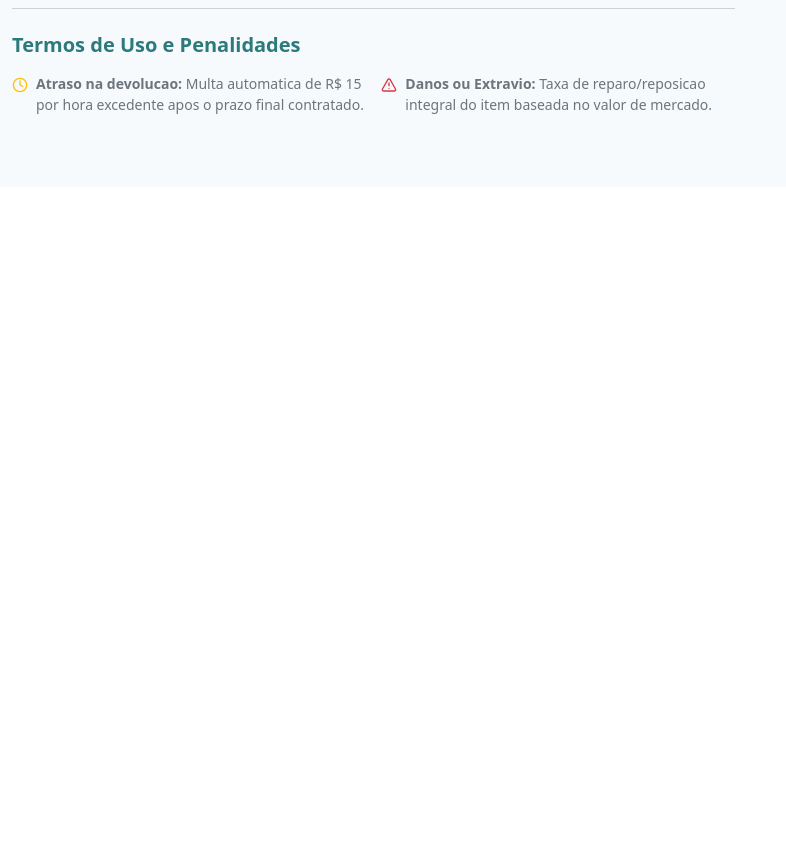
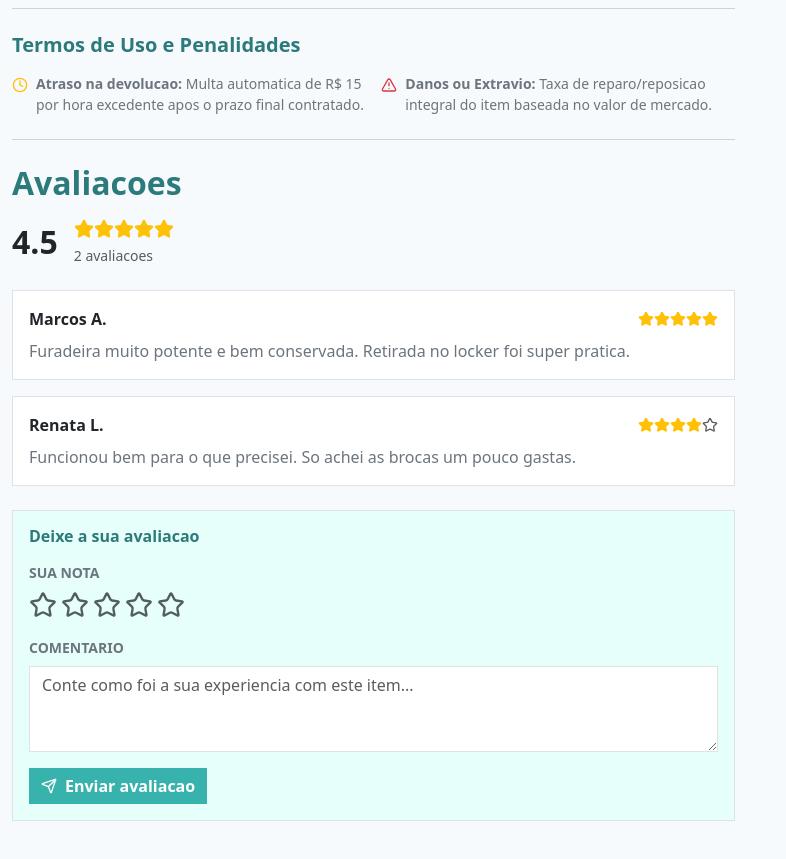
Before and after one commit to Moralisjohnson/umbrella-team, a React (Vite) app: page /detalhes/1 in a window 1280 px wide. Shown: the part 1040-1899 px from the top of the page, without its empty margins (0-786 px from the left). Before the commit the page ends 1227 px from the top, so only its background shows below. Built offline with nearby package versions, Linux system fonts and the light colour scheme.

Commit message:
Adiciona sistema de avaliacoes nos itens
- src/components/Avaliacoes.jsx: lista de avaliacoes + formulario para adicionar (mock)
- Campo avaliacoesLista (autor, nota, comentario) por item em data/itens.js
- DetalhesAgendamento renderiza as avaliacoes do item

```diff
--- /dev/null
+++ b/src/components/Avaliacoes.jsx
@@ -0,0 +1,162 @@
+import React, { useState } from "react";
+import { Star, Send } from "lucide-react";
+
+// Renderiza N estrelas; as primeiras `nota` ficam preenchidas (text-warning).
+const Estrelas = ({ nota, size = 16 }) => (
+  <span className="text-warning d-inline-flex align-items-center">
+    {[1, 2, 3, 4, 5].map((n) => (
+      <Star
+        key={n}
+        size={size}
+        fill={n <= nota ? "currentColor" : "none"}
+        className={n <= nota ? "text-warning" : "text-muted"}
+      />
+    ))}
+  </span>
+);
+
+const Avaliacoes = ({ avaliacoes }) => {
+  const lista = avaliacoes || [];
+
+  // Estado local para permitir adicionar avaliacoes direto na tela (mock).
+  const [itens, setItens] = useState(lista);
+  const [nota, setNota] = useState(0);
+  const [comentario, setComentario] = useState("");
+  const [tentouEnviar, setTentouEnviar] = useState(false);
+
+  // Nota media com uma casa decimal (0,0 quando nao ha avaliacoes).
+  const total = itens.length;
+  const media =
+    total > 0
+      ? (itens.reduce((soma, av) => soma + (av.nota || 0), 0) / total).toFixed(1)
+      : "0.0";
+  const mediaArredondada = Math.round(Number(media));
+
+  const notaInvalida = tentouEnviar && nota <= 0;
+  const comentarioInvalido = tentouEnviar && comentario.trim() === "";
+
+  const handleSubmit = (e) => {
+    e.preventDefault();
+    setTentouEnviar(true);
+
+    if (nota <= 0 || comentario.trim() === "") {
+      return;
+    }
+
+    // TODO: enviar a avaliacao ao backend; por enquanto so atualiza o estado local.
+    setItens((anteriores) => [
+      ...anteriores,
+      { autor: "Você", nota, comentario: comentario.trim() },
+    ]);
+
+    // Limpa o formulario apos adicionar.
+    setNota(0);
+    setComentario("");
+    setTentouEnviar(false);
+  };
+
+  return (
+    <div className="mb-4">
+      {/* CABECALHO + NOTA MEDIA */}
+      <h2 className="text-aqua fw-bold mb-3">Avaliacoes</h2>
+
+      <div className="d-flex align-items-center gap-3 flex-wrap mb-4">
+        <span className="fs-2 fw-bold text-dark">{media}</span>
+        <div>
+          <Estrelas nota={mediaArredondada} size={20} />
+          <div className="text-muted small">
+            {total} {total === 1 ? "avaliacao" : "avaliacoes"}
+          </div>
+        </div>
+      </div>
+
+      {/* LISTA DE AVALIACOES */}
+      {itens.length === 0 ? (
+        <p className="text-secondary">Ainda nao ha avaliacoes para este item.</p>
+      ) : (
+        <div className="d-flex flex-column gap-3 mb-4">
+          {itens.map((av, index) => (
+            <div key={index} className="border rounded-0 bg-white p-3">
+              <div className="d-flex justify-content-between align-items-center mb-2 flex-wrap gap-2">
+                <span className="fw-bold text-dark">{av.autor}</span>
+                <Estrelas nota={av.nota} />
+              </div>
+              <p className="text-secondary mb-0">{av.comentario}</p>
+            </div>
+          ))}
+        </div>
+      )}
+
+      {/* FORMULARIO PARA ADICIONAR AVALIACAO */}
+      <div className="border rounded-0 bg-aqua-light p-3">
+        <h3 className="h6 text-aqua fw-bold mb-3">Deixe a sua avaliacao</h3>
+
+        <form onSubmit={handleSubmit} noValidate>
+          {/* Seletor de nota por estrelas clicaveis */}
+          <div className="mb-3">
+            <label className="form-label small fw-bold text-secondary d-block">
+              SUA NOTA
+            </label>
+            <div className="d-flex align-items-center gap-1" role="group" aria-label="Selecione a nota">
+              {[1, 2, 3, 4, 5].map((n) => (
+                <button
+                  key={n}
+                  type="button"
+                  className="btn btn-link p-0 border-0 d-flex align-items-center"
+                  onClick={() => setNota(n)}
+                  aria-label={`Nota ${n}`}
+                  aria-pressed={nota === n}
+                >
+                  <Star
+                    size={28}
+                    fill={n <= nota ? "currentColor" : "none"}
+                    className={n <= nota ? "text-warning" : "text-muted"}
+                  />
+                </button>
+              ))}
+            </div>
+            {notaInvalida && (
+              <div className="text-danger small mt-1">Selecione uma nota.</div>
+            )}
+          </div>
+
+          {/* Comentario */}
+          <div className="mb-3">
+            <label
+              htmlFor="comentario"
+              className="form-label small fw-bold text-secondary"
+            >
+              COMENTARIO
+            </label>
+            <textarea
+              id="comentario"
+              rows={3}
+              className={`form-control rounded-0 shadow-none ${
+                comentarioInvalido ? "is-invalid" : ""
+              }`}
+              placeholder="Conte como foi a sua experiencia com este item..."
+              value={comentario}
+              onChange={(e) => setComentario(e.target.value)}
+              aria-invalid={comentarioInvalido}
+              aria-describedby={comentarioInvalido ? "comentario-erro" : undefined}
+            />
+            {comentarioInvalido && (
+              <div className="text-danger small mt-1" id="comentario-erro">
+                Escreva um comentario.
+              </div>
+            )}
+          </div>
+
+          <button
+            type="submit"
+            className="btn btn-aqua rounded-0 fw-semibold d-flex align-items-center justify-content-center gap-2"
+          >
+            <Send size={16} /> Enviar avaliacao
+          </button>
+        </form>
+      </div>
+    </div>
+  );
+};
+
+export default Avaliacoes;
--- a/src/data/itens.js
+++ b/src/data/itens.js
@@ -14,6 +14,10 @@ export const ITENS = [
     locker: "B-04",
     descricao:
       "Furadeira de impacto ideal para concreto, madeira e aco. Acompanha maleta de transporte, jogo com 5 brocas multimateriais e chave de mandril. Equipamento revisado e higienizado antes de cada armazenamento.",
+    avaliacoesLista: [
+      { autor: "Marcos A.", nota: 5, comentario: "Furadeira muito potente e bem conservada. Retirada no locker foi super pratica." },
+      { autor: "Renata L.", nota: 4, comentario: "Funcionou bem para o que precisei. So achei as brocas um pouco gastas." },
+    ],
   },
   {
     id: 2,
@@ -28,6 +32,10 @@ export const ITENS = [
     locker: "C-11",
     descricao:
       "Barraca espacosa para 4 pessoas, impermeavel e com montagem rapida. Inclui sobreteto, estacas e bolsa de transporte.",
+    avaliacoesLista: [
+      { autor: "Diego F.", nota: 5, comentario: "Montagem facil e aguentou bem uma noite de chuva. Recomendo!" },
+      { autor: "Carla P.", nota: 4, comentario: "Espacosa e limpa. A bolsa de transporte ja esta um pouco desgastada." },
+    ],
   },
   {
     id: 3,
@@ -42,6 +50,10 @@ export const ITENS = [
     locker: "A-02",
     descricao:
       "Caixa de som potente com bateria de longa duracao, entradas para microfone e luzes de festa integradas.",
+    avaliacoesLista: [
+      { autor: "Bruno H.", nota: 5, comentario: "Som excelente, encheu a festa toda. Bateria durou a noite inteira." },
+      { autor: "Aline R.", nota: 5, comentario: "Facil de usar e muito potente. Locador super atencioso no chat." },
+    ],
   },
   {
     id: 4,
@@ -56,6 +68,10 @@ export const ITENS = [
     locker: "D-07",
     descricao:
       "Lavadora de alta pressao ideal para quintais, calcadas e veiculos. Inclui bicos sortidos e mangueira de 5 metros.",
+    avaliacoesLista: [
+      { autor: "Paulo S.", nota: 4, comentario: "Limpou bem a calcada e o carro. Pressao boa para uso domestico." },
+      { autor: "Tatiane M.", nota: 5, comentario: "Otima! Veio limpa e com todos os bicos. Retirada no locker tranquila." },
+    ],
   },
   {
     id: 5,
@@ -70,6 +86,10 @@ export const ITENS = [
     locker: "A-05",
     descricao:
       "Projetor Full HD com 3000 lumens e entradas HDMI e USB. Otimo para cinema em casa e apresentacoes.",
+    avaliacoesLista: [
+      { autor: "Fernando K.", nota: 5, comentario: "Imagem nitida mesmo com um pouco de luz no ambiente. Adorei o cinema em casa." },
+      { autor: "Luiza C.", nota: 4, comentario: "Bom projetor, so precisei de um cabo HDMI mais longo que nao acompanha." },
+    ],
   },
   {
     id: 6,
@@ -84,6 +104,10 @@ export const ITENS = [
     locker: "C-09",
     descricao:
       "Kit churrasqueira portatil com grelha, pegador e capa de transporte. Facil de montar e limpar.",
+    avaliacoesLista: [
+      { autor: "Gustavo N.", nota: 4, comentario: "Perfeita para um churrasco pequeno no parque. Leve e facil de carregar." },
+      { autor: "Sabrina O.", nota: 5, comentario: "Veio limpinha e completa. Montagem em minutos, recomendo!" },
+    ],
   },
 ];
 
--- a/src/pages/DetalhesAgendamento.jsx
+++ b/src/pages/DetalhesAgendamento.jsx
@@ -15,6 +15,7 @@ import {
   Shield,
 } from "lucide-react";
 import { getItemById } from "../data/itens";
+import Avaliacoes from "../components/Avaliacoes";
 
 const ItemDetailsApp = () => {
   const { id } = useParams();
@@ -214,6 +215,10 @@ const ItemDetailsApp = () => {
                 </div>
               </div>
             </div>
+
+            <hr className="text-muted my-4" />
+
+            <Avaliacoes avaliacoes={item.avaliacoesLista} />
           </div>
 
           {/* COLUNA DIREITA: WIDGET DE AGENDAMENTO (STICKY) */}
```
